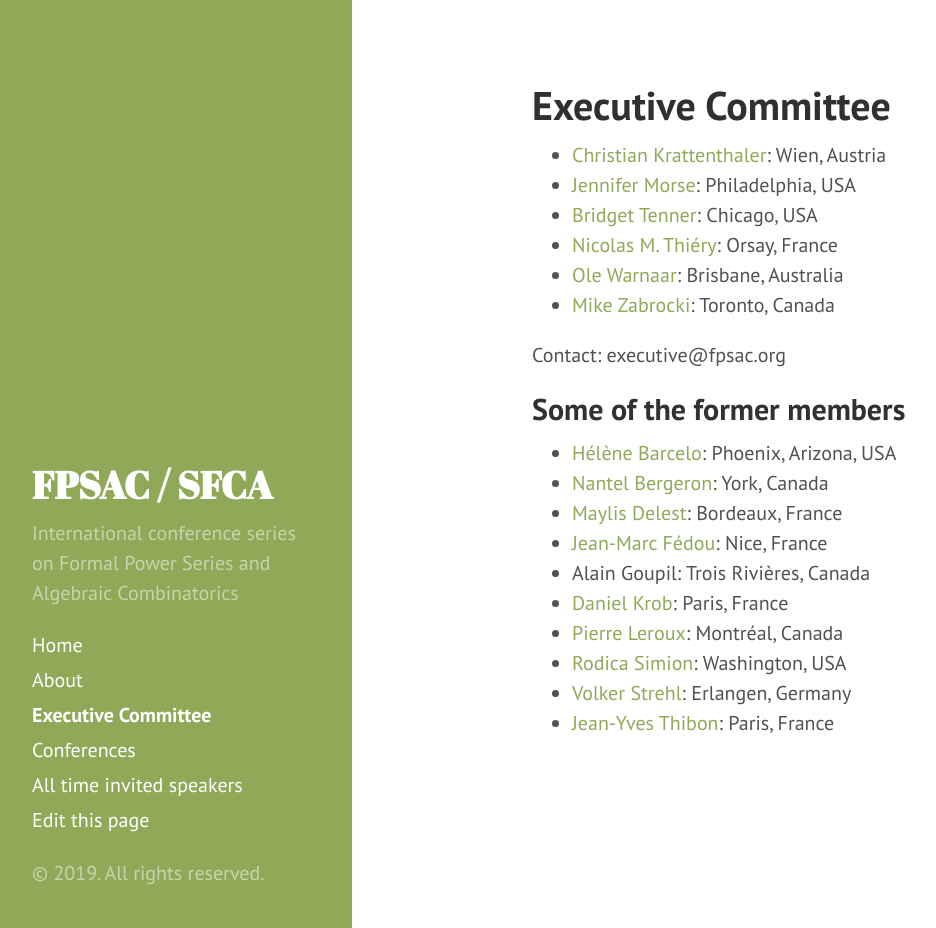
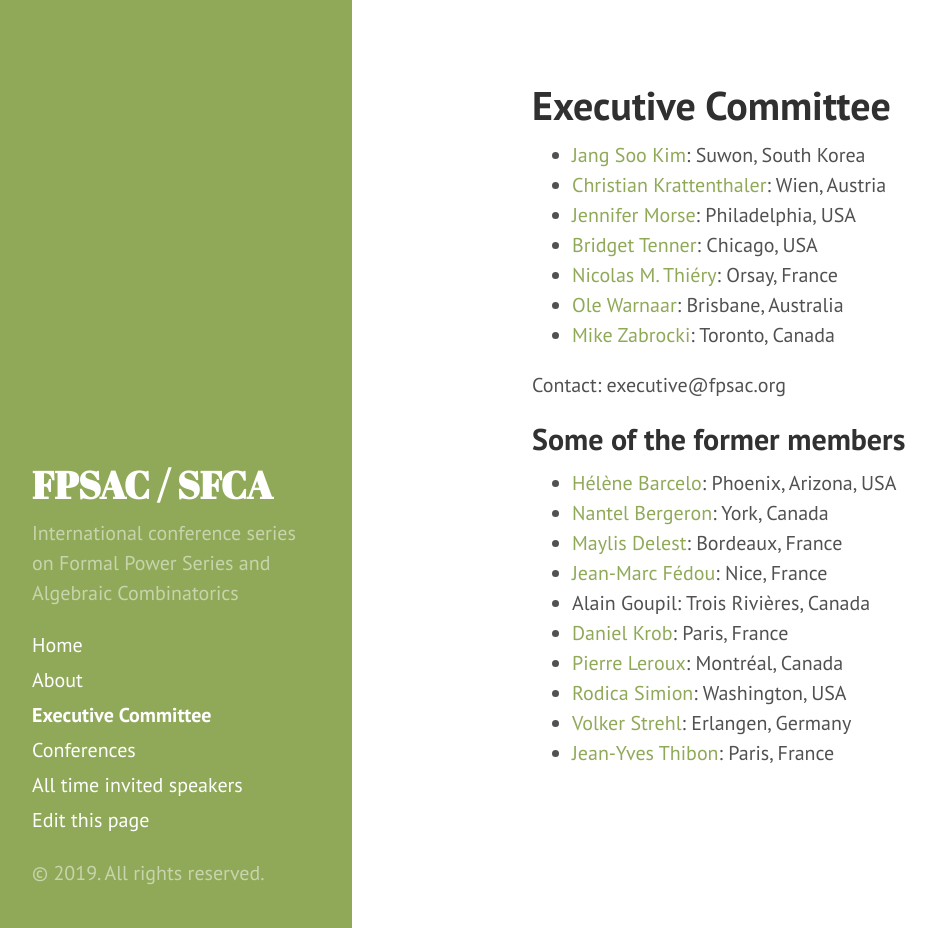
Before and after one commit to FPSAC/FPSAC.github.io, a Jekyll site: the page built from executive.md, in a window 1280 px wide and 928 px high. Shown: the whole window, without its empty margins (8-944 px from the left). Built offline with Jekyll 4.4.1, drawn with Linux system fonts in a browser that asks for light colours.

Commit message:
Jang Soo Kim added

```diff
--- a/executive.md
+++ b/executive.md
@@ -3,6 +3,9 @@
 title: Executive Committee
 
 executive_committee:
+  - name: Jang Soo Kim
+    affiliation: Suwon, South Korea
+    url: https://sites.google.com/site/mathjskim/home
   - name: Christian Krattenthaler
     affiliation: Wien, Austria
     url: http://www.mat.univie.ac.at/~kratt/
```
